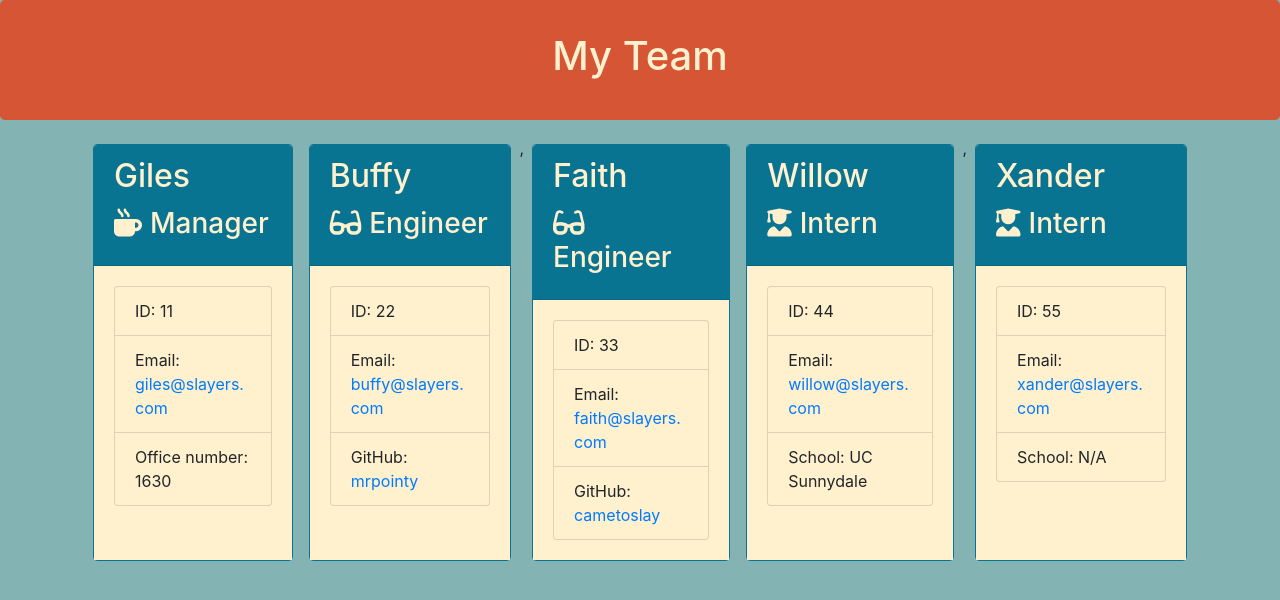
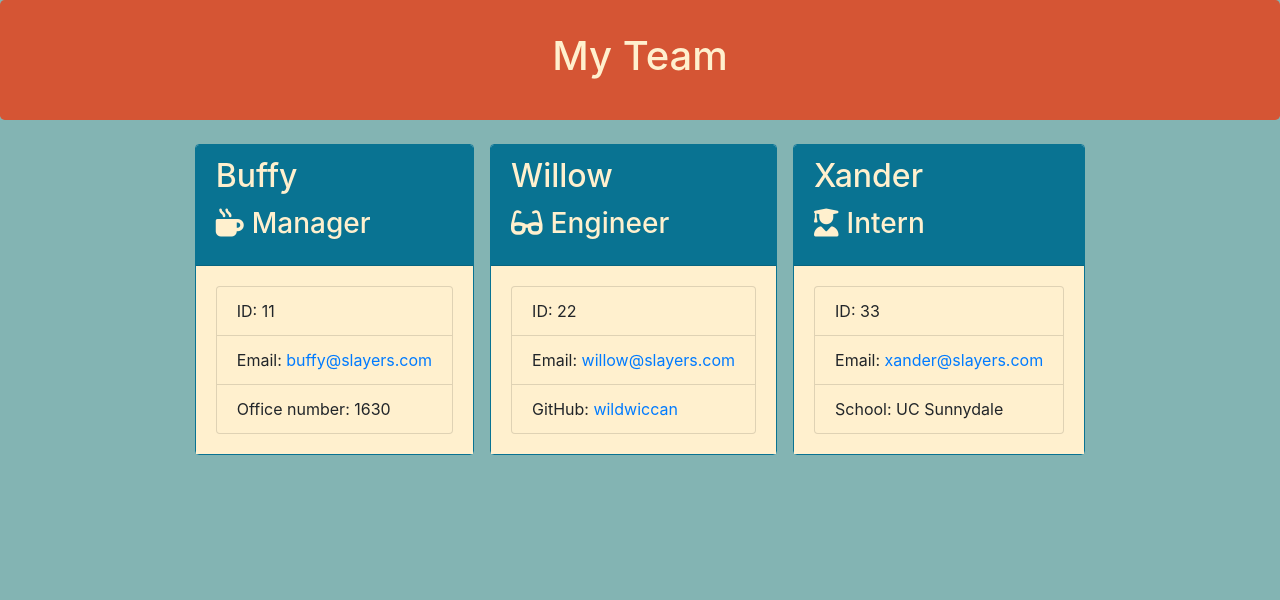
Before and after one commit to tmylesc/employee-summary, a website: page output/team.html in a window 1280 px wide. Drawn offline with nearby package versions, Linux system fonts and the light colour scheme.

Commit message:
adding image for readme

```diff
--- a/output/team.html
+++ b/output/team.html
@@ -25,66 +25,40 @@
             <div class="team-area col-12 d-flex justify-content-center">
                 <div class="card employee-card">
     <div class="card-header">
-        <h2 class="card-title">Giles</h2>
+        <h2 class="card-title">Buffy</h2>
         <h3 class="card-title"><i class="fas fa-mug-hot mr-2"></i>Manager</h3>
     </div>
     <div class="card-body">
         <ul class="list-group">
             <li class="list-group-item">ID: 11</li>
-            <li class="list-group-item">Email: <a href="mailto:giles@slayers.com">giles@slayers.com</a></li>
+            <li class="list-group-item">Email: <a href="mailto:buffy@slayers.com">buffy@slayers.com</a></li>
             <li class="list-group-item">Office number: 1630</li>
         </ul>
     </div>
 </div>
 <div class="card employee-card">
     <div class="card-header">
-        <h2 class="card-title">Buffy</h2>
+        <h2 class="card-title">Willow</h2>
         <h3 class="card-title"><i class="fas fa-glasses mr-2"></i>Engineer</h3>
     </div>
     <div class="card-body">
         <ul class="list-group">
             <li class="list-group-item">ID: 22</li>
-            <li class="list-group-item">Email: <a href="mailto:buffy@slayers.com">buffy@slayers.com</a></li>
-            <li class="list-group-item">GitHub: <a href="https://github.com/mrpointy" target="_blank" rel="noopener noreferrer">mrpointy</a></li>
-        </ul>
-    </div>
-</div>
-,<div class="card employee-card">
-    <div class="card-header">
-        <h2 class="card-title">Faith</h2>
-        <h3 class="card-title"><i class="fas fa-glasses mr-2"></i>Engineer</h3>
-    </div>
-    <div class="card-body">
-        <ul class="list-group">
-            <li class="list-group-item">ID: 33</li>
-            <li class="list-group-item">Email: <a href="mailto:faith@slayers.com">faith@slayers.com</a></li>
-            <li class="list-group-item">GitHub: <a href="https://github.com/cametoslay" target="_blank" rel="noopener noreferrer">cametoslay</a></li>
+            <li class="list-group-item">Email: <a href="mailto:willow@slayers.com">willow@slayers.com</a></li>
+            <li class="list-group-item">GitHub: <a href="https://github.com/wildwiccan" target="_blank" rel="noopener noreferrer">wildwiccan</a></li>
         </ul>
     </div>
 </div>
 <div class="card employee-card">
-    <div class="card-header">
-        <h2 class="card-title">Willow</h2>
-        <h3 class="card-title"><i class="fas fa-user-graduate mr-2"></i>Intern</h3>
-    </div>
-    <div class="card-body">
-        <ul class="list-group">
-            <li class="list-group-item">ID: 44</li>
-            <li class="list-group-item">Email: <a href="mailto:willow@slayers.com">willow@slayers.com</a></li>
-            <li class="list-group-item">School: UC Sunnydale</li>
-        </ul>
-    </div>
-</div>
-,<div class="card employee-card">
     <div class="card-header">
         <h2 class="card-title">Xander</h2>
         <h3 class="card-title"><i class="fas fa-user-graduate mr-2"></i>Intern</h3>
     </div>
     <div class="card-body">
         <ul class="list-group">
-            <li class="list-group-item">ID: 55</li>
+            <li class="list-group-item">ID: 33</li>
             <li class="list-group-item">Email: <a href="mailto:xander@slayers.com">xander@slayers.com</a></li>
-            <li class="list-group-item">School: N/A</li>
+            <li class="list-group-item">School: UC Sunnydale</li>
         </ul>
     </div>
 </div>
```
Also changed, not shown: README.md, images/screenshot.png (added).
